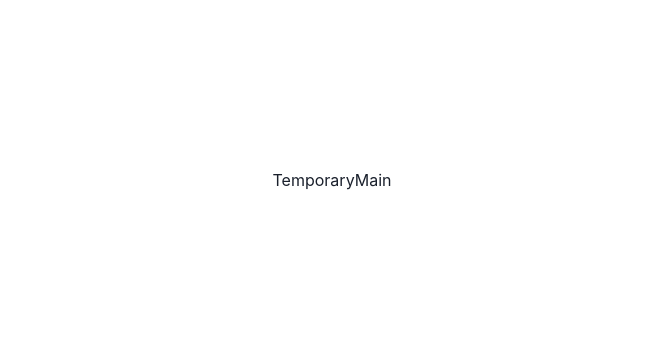
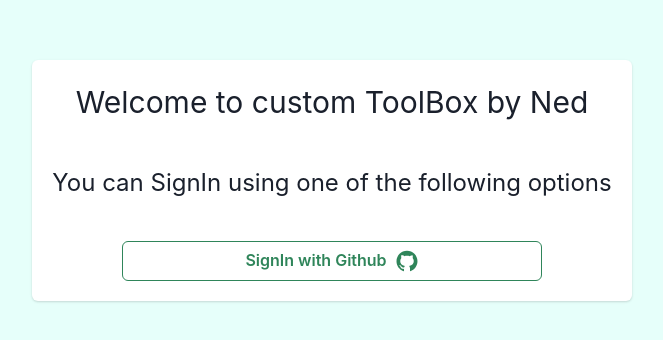
Before and after one commit to nedashkivskyios/tools, a React (Create React App) app: page /signin in a window 1280 px wide. Shown: the part 220-560 px from the top of the page, without its empty margins (308-971 px from the left). Built offline with nearby package versions, Linux system fonts and the light colour scheme; no server answers.

Commit message:
Add auth provider && simplelogin with github && split roots to authenticated & not

```diff
--- a/package.json
+++ b/package.json
@@ -25,6 +25,7 @@
     "react": "^18.2.0",
     "react-dom": "^18.2.0",
     "react-firebase-hooks": "^5.1.1",
+    "react-icons": "^4.7.1",
     "react-router-dom": "^6.4.3",
     "react-scripts": "5.0.1",
     "typescript": "^4.4.2",
--- a/src/common/chakraTheme.ts
+++ b/src/common/chakraTheme.ts
@@ -1,5 +1,13 @@
 import { extendTheme } from "@chakra-ui/react";
 
-const chakraTheme = extendTheme({});
+const chakraTheme = extendTheme({
+    styles: {
+        global: {
+            'html, body': {
+                background: 'teal.50',
+            },
+        },
+    },
+});
 
 export default chakraTheme;
--- /dev/null
+++ b/src/components/Auth/SignIn/index.tsx
@@ -0,0 +1,55 @@
+import {
+  Button,
+  Card,
+  CardBody,
+  CardFooter,
+  CardHeader,
+  Center,
+  Stack,
+  Text,
+} from "@chakra-ui/react";
+import React from "react";
+import { AiFillGithub } from "react-icons/ai";
+
+import supabaseClient from "../../../common/supabaseClient";
+
+
+const SignIn = () => {
+  const signInWithGitHub = async () => {
+    await supabaseClient.auth.signInWithOAuth({
+      provider: "github",
+    });
+  };
+
+  return (
+    <Center height="100vh">
+      <Card bgColor="white" minWidth="sm">
+        <CardHeader>
+          <Text textAlign="center" fontSize="3xl">
+            Welcome to custom ToolBox by Ned
+          </Text>
+        </CardHeader>
+        <CardBody>
+          <Text textAlign="center" fontSize="2xl">
+            You can SignIn using one of the following options
+          </Text>
+        </CardBody>
+        <CardFooter>
+          <Stack width="100%" dir="column" alignItems="center">
+            <Button
+              rightIcon={<AiFillGithub size={24} />}
+              width="75%"
+              variant="outline"
+              colorScheme="green"
+              onClick={signInWithGitHub}
+            >
+              SignIn with Github
+            </Button>
+          </Stack>
+        </CardFooter>
+      </Card>
+    </Center>
+  );
+};
+
+export default SignIn;
--- a/src/components/Unknown/App/index.tsx
+++ b/src/components/Unknown/App/index.tsx
@@ -1,10 +1,11 @@
-import { ChakraProvider } from "@chakra-ui/react";
+import { ChakraProvider, GlobalStyle } from "@chakra-ui/react";
 import { QueryClient, QueryClientProvider } from "@tanstack/react-query";
 import { ReactQueryDevtools } from "@tanstack/react-query-devtools";
 import React from "react";
 import { BrowserRouter } from "react-router-dom";
 
 import chakraTheme from "../../../common/chakraTheme";
+import AuthProvider from "../AuthProvider";
 import Root from "../Root";
 
 const queryClient = new QueryClient();
@@ -13,9 +14,12 @@
   return (
     <QueryClientProvider client={queryClient}>
       <BrowserRouter>
-        <ChakraProvider theme={chakraTheme}>
-          <Root />
-        </ChakraProvider>
+        <AuthProvider>
+          <ChakraProvider theme={chakraTheme}>
+            <GlobalStyle />
+            <Root />
+          </ChakraProvider>
+        </AuthProvider>
       </BrowserRouter>
       <ReactQueryDevtools initialIsOpen={false} position="bottom-right" panelPosition="right" />
     </QueryClientProvider>
--- /dev/null
+++ b/src/components/Unknown/AuthProvider/index.tsx
@@ -0,0 +1,22 @@
+import { Session } from "@supabase/supabase-js";
+import {createContext, FC, ReactNode, useEffect, useState} from "react";
+
+import supabaseClient from "../../../common/supabaseClient";
+
+export const AuthContext = createContext<Session | null>(null);
+
+interface AuthProviderProps {
+  children: ReactNode;
+}
+const AuthProvider: FC<AuthProviderProps> = ({children}) => {
+  const [session, setSession] = useState<Session | null>(null);
+
+  useEffect(() => {
+    supabaseClient.auth.getSession().then(({ data: { session } }) => setSession(session));
+    supabaseClient.auth.onAuthStateChange((_, session) => setSession(session));
+  }, []);
+
+  return <AuthContext.Provider value={session}>{children}</AuthContext.Provider>
+};
+
+export default AuthProvider;
--- a/src/components/Unknown/Root/index.tsx
+++ b/src/components/Unknown/Root/index.tsx
@@ -1,12 +1,27 @@
-import React from "react";
-import { Route, Routes } from "react-router-dom";
+import React, { useContext } from "react";
+import {Navigate, Route, Routes} from "react-router-dom";
 
+import SignIn from "../../Auth/SignIn";
+import { AuthContext } from "../AuthProvider";
 import TemporaryMain from "../TemporaryMain";
 
 const Root = () => {
+  const session = useContext(AuthContext);
+  if (!session) {
+      return (
+          <Routes>
+              <Route path="signin" element={<SignIn />} />
+              <Route path="*" element={<Navigate to="signin" />} />
+              <Route path="/" element={<Navigate to="signin" />} />
+          </Routes>
+      );
+  }
+
   return (
     <Routes>
-      <Route path="*" element={<TemporaryMain />} />
+      <Route path="/" element={<TemporaryMain />} />
+        <Route path="*" element={<Navigate to="/" />} />
+        <Route path="/" element={<Navigate to="/" />} />
     </Routes>
   );
 };
```
Also changed, not shown: 1 other file (tests, documents, lock files or other folders).
